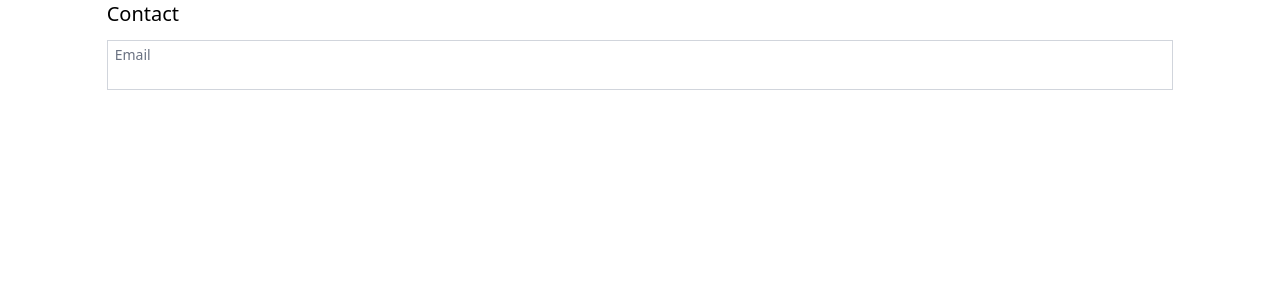
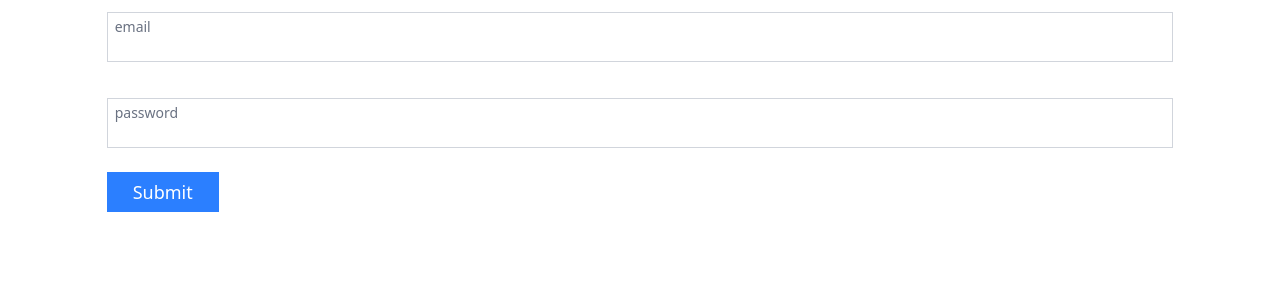
Before and after one commit to nadrojb/booking-system-react-typescript, a React (Vite) app: page /login in a window 1280 px wide. Shown: the top 300 px of the page. Built offline with nearby package versions, Linux system fonts and the light colour scheme.

Commit message:
Create login page and install axios

```diff
--- a/package.json
+++ b/package.json
@@ -11,6 +11,7 @@
   },
   "dependencies": {
     "@tailwindcss/vite": "^4.1.8",
+    "axios": "^1.9.0",
     "react": "^19.1.0",
     "react-dom": "^19.1.0",
     "react-router-dom": "^7.6.2",
--- a/src/App.tsx
+++ b/src/App.tsx
@@ -14,7 +14,6 @@ function App() {
             <Route path="/login" element={<Login />} />
           </Routes>
         </BrowserRouter>
-
     </>
   )
 }
--- a/src/pages/Login/index.tsx
+++ b/src/pages/Login/index.tsx
@@ -6,7 +6,6 @@ function Login() {
                 <div>
                     <form className="w-10/12 mx-auto">
                         <div>
-                            <h2 className="text-xl font-medium">Contact</h2>
                             <input
                                 required
                                 className={`w-full border border-gray-300  pt-5 pb-1 px-2 mt-3 rounded-sm}`}
@@ -15,8 +14,23 @@ function Login() {
                             <label
                                 className="relative -top-12 left-2 text-sm text-gray-500"
                             >
-                                Email
+                                email
                             </label>
+                        </div>
+                        <div>
+                            <input
+                                required
+                                className={`w-full border border-gray-300  pt-5 pb-1 px-2 mt-3 rounded-sm}`}
+                                type="text"
+                            />
+                            <label
+                                className="relative -top-12 left-2 text-sm text-gray-500"
+                            >
+                                password
+                            </label>
+                        </div>
+                        <div>
+                            <input type="submit" placeholder={'login'} className={"bg-blue-500 text-white w-28 h-10 text-lg hover:bg-blue-400 cursor-pointer transition ease-in-out duration-150"} />
                         </div>
                     </form>
                 </div>
```
Also changed, not shown: 1 other file (tests, documents, lock files or other folders).
